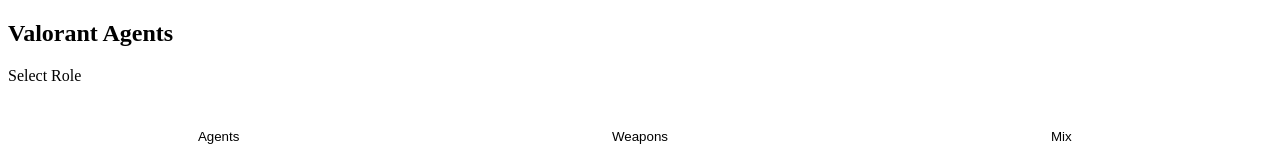
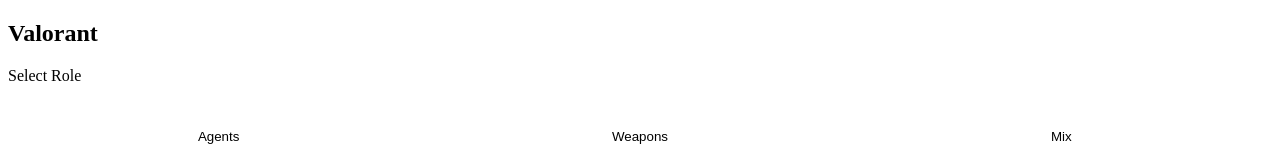
Before and after one commit to staten-island-tech/api-project-Shenixx, a website built with Vite: page vite-project/index.html in a window 1280 px wide. Shown: the top 160 px of the page. Built offline with nearby package versions, Linux system fonts and the light colour scheme; no server answers.

Commit message:
Update index.html

```diff
--- a/vite-project/index.html
+++ b/vite-project/index.html
@@ -10,7 +10,7 @@
 
   <body>
     <section>
-      <h1>Valorant Agents</h1>
+      <h1>Valorant</h1>
       <div>
         <h2></h2>
       </div>
```
